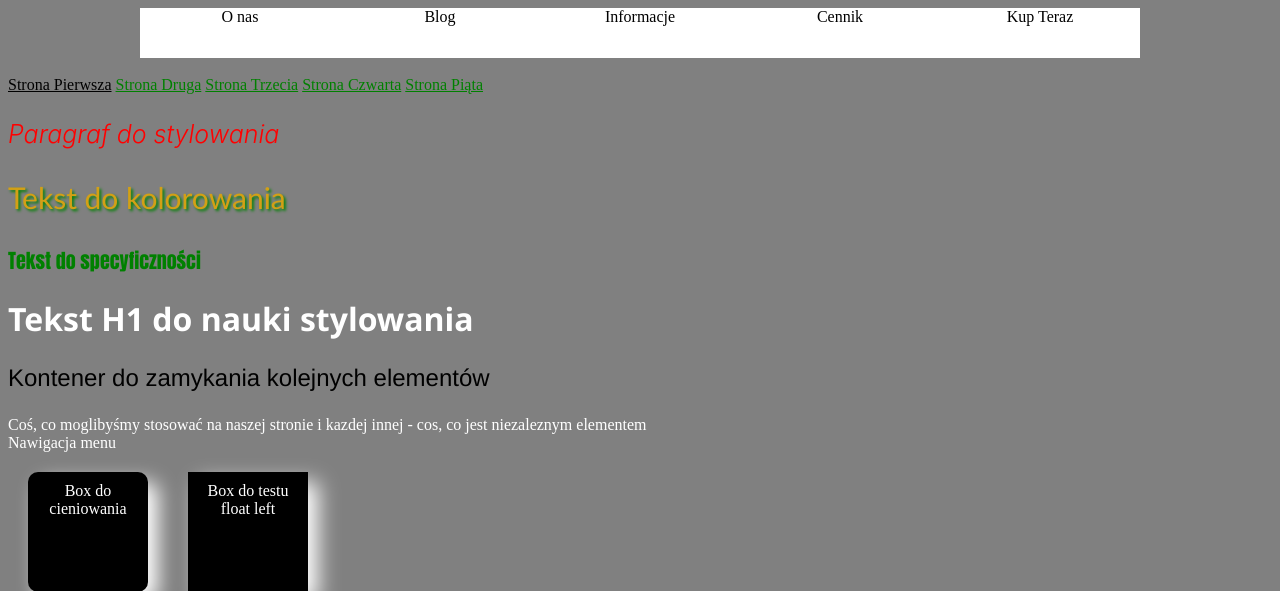
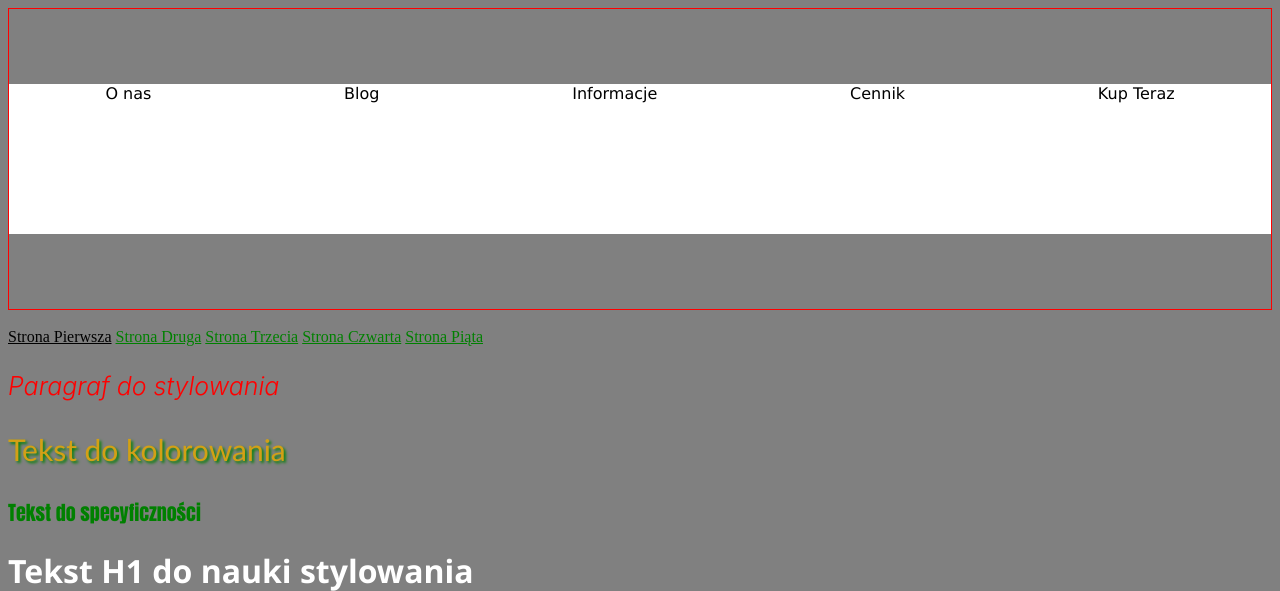
Before and after one commit to kacperwalter/code-notes, a PHP site: page /notatki.html in a window 1280 px wide. Shown: the top 591 px of the page. Run offline with PHP 8.4, Linux system fonts and the light colour scheme.

Commit message:
grid startng

```diff
--- a/HTML/style.css
+++ b/HTML/style.css
@@ -305,20 +305,37 @@ body header .paragraf3 {
     flex-wrap: wrap;
 
     /* justify - left, center, right, space-around (w tej samej odleglosci), space-between (zachowuje miejsce miedzy nimi, ale skrajne elementy przylegaja do prawej i lewej), space-evenly(rownomiernie rozstawione po całej stronie) */
-    justify-content: center;
+    /* justify-content: center; */
     /* justify-content: space-between; */
+
+    /* ramka do sprawdzenia co mozna zrobic w calym header */
+    height: 300px;
+    border: 1px solid red;
+
+    /* wyrównuje elementy div w header */
+    align-items: center;
+    /* jesli nie okreslimy wielkosci divów w header to dopasowuja się do flex */
+    /* align-items: stretch; */
+    /* align-items: flex-start; */
+
+
 
 }
 
 .menu {
-    width: 200px;
+    font-family: Verdana, Geneva, Tahoma, sans-serif;
+    /* width: 200px; */
     background-color: white;
     color: black;
-    height: 50px;
+    height: 150px;
     text-align: center;
+
+    /* szerokosc divow */
+    flex-grow: 1;
 }
 
 .menu:hover {
     background-color: black;
     color: white;
+    flex-grow: 3;
 }
```
